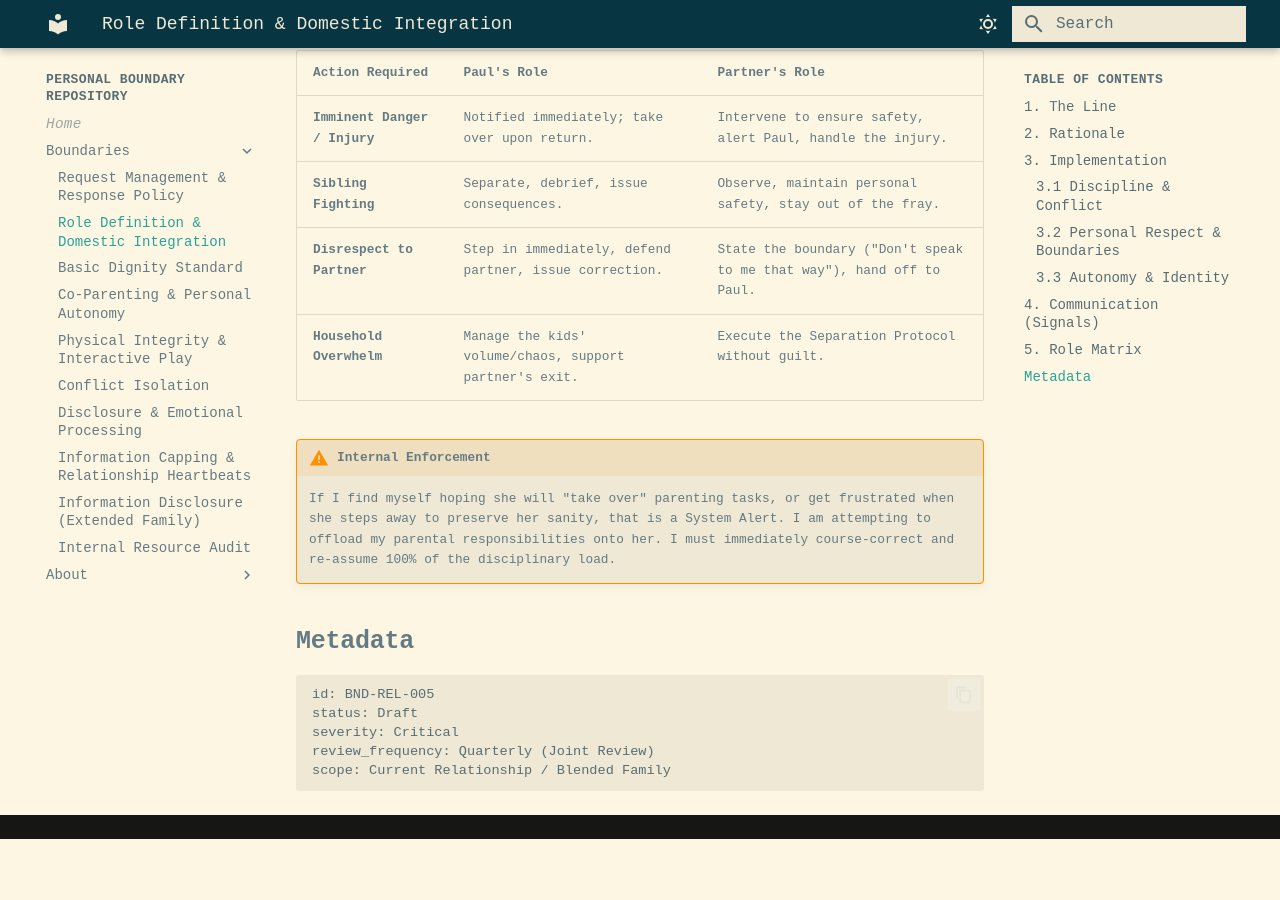
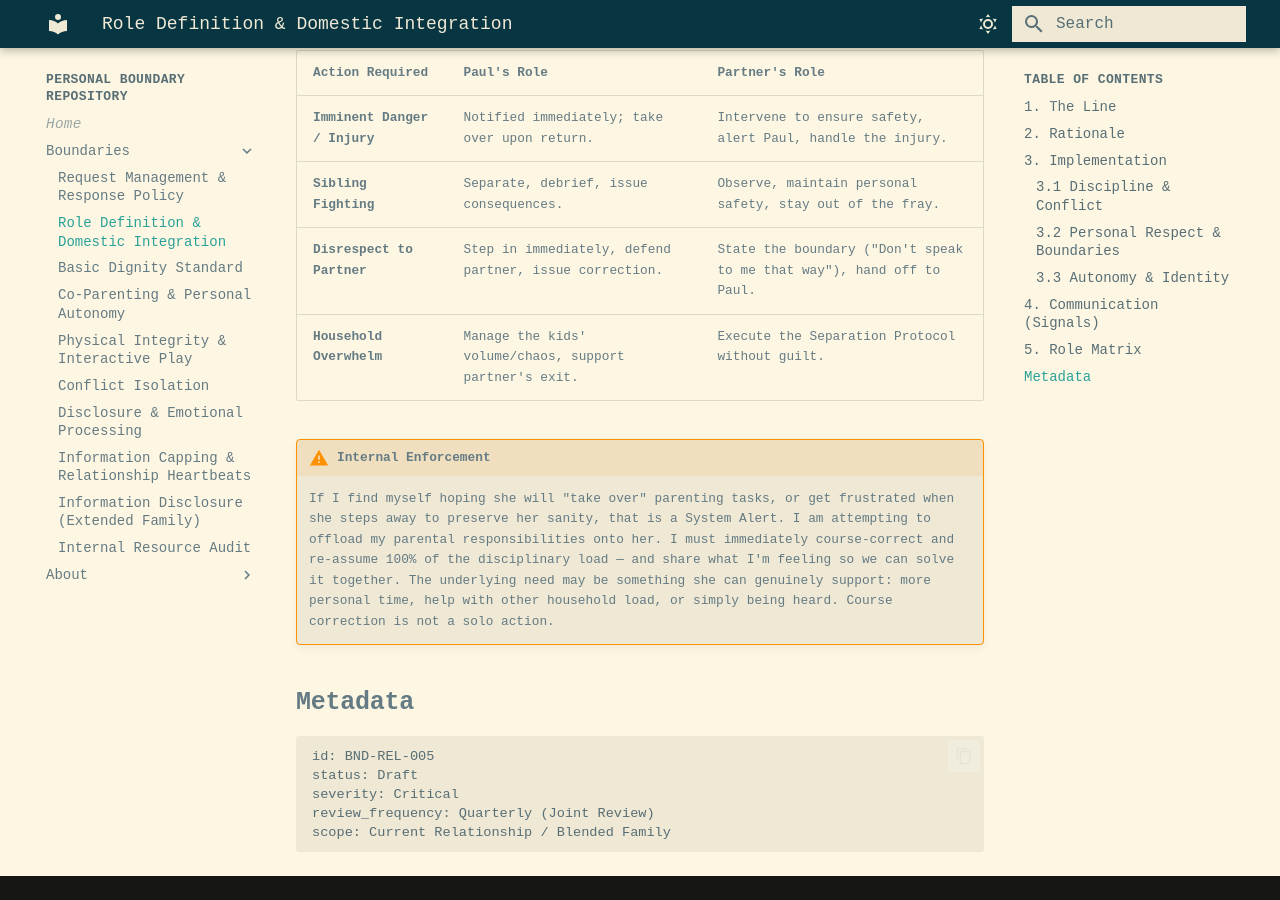
Before and after one commit to pcop00/personal-boundaries, an MkDocs documentation site: the page built from docs/role-definition-and-domestic-integration.md, in a window 1280 px wide and 900 px high, scrolled down 2132 px. Built offline with MkDocs 1.6.1 and Material for MkDocs 9.7.7, drawn with Linux system fonts in a browser that asks for light colours; before the commit the page ends 2971 px from its top, so only the background shows below that.

Commit message:
Internal enforcement: add share-and-solve-together clause
Course correction is not a solo action — the feeling is a signal to
communicate, not just self-correct. Partner may be able to support
directly (personal time, household load, being heard).

Co-Authored-By: Claude Sonnet 4.6 <noreply@anthropic.com>

```diff
--- a/docs/role-definition-and-domestic-integration.md
+++ b/docs/role-definition-and-domestic-integration.md
@@ -44,7 +44,7 @@ To ensure a healthy, sustainable integration of our lives while protecting my pa
 | **Household Overwhelm** | Manage the kids' volume/chaos, support partner's exit. | Execute the Separation Protocol without guilt. |
 
 !!! warning "Internal Enforcement"
-    If I find myself hoping she will "take over" parenting tasks, or get frustrated when she steps away to preserve her sanity, that is a System Alert. I am attempting to offload my parental responsibilities onto her. I must immediately course-correct and re-assume 100% of the disciplinary load.
+    If I find myself hoping she will "take over" parenting tasks, or get frustrated when she steps away to preserve her sanity, that is a System Alert. I am attempting to offload my parental responsibilities onto her. I must immediately course-correct and re-assume 100% of the disciplinary load — and share what I'm feeling so we can solve it together. The underlying need may be something she can genuinely support: more personal time, help with other household load, or simply being heard. Course correction is not a solo action.
 
 ## Metadata
 
```
